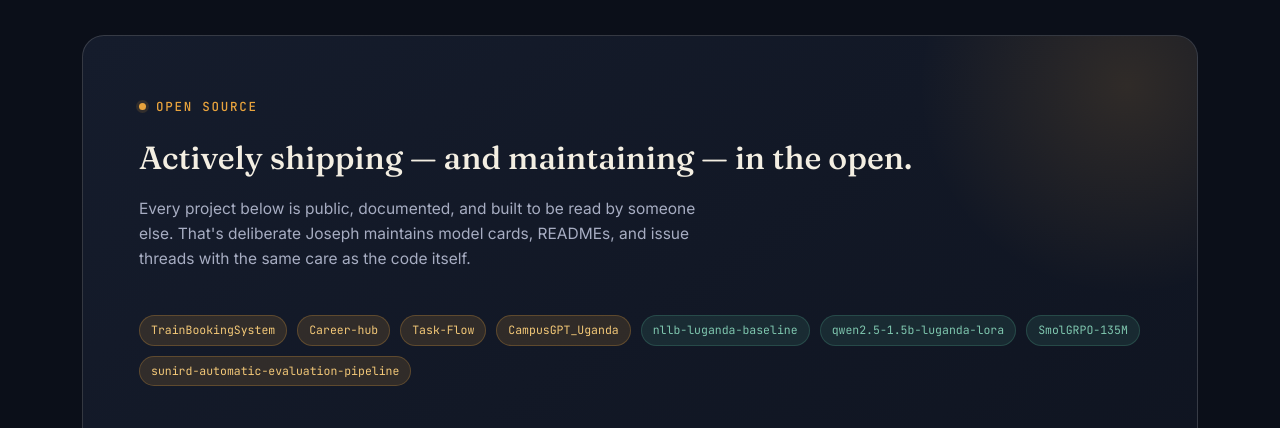
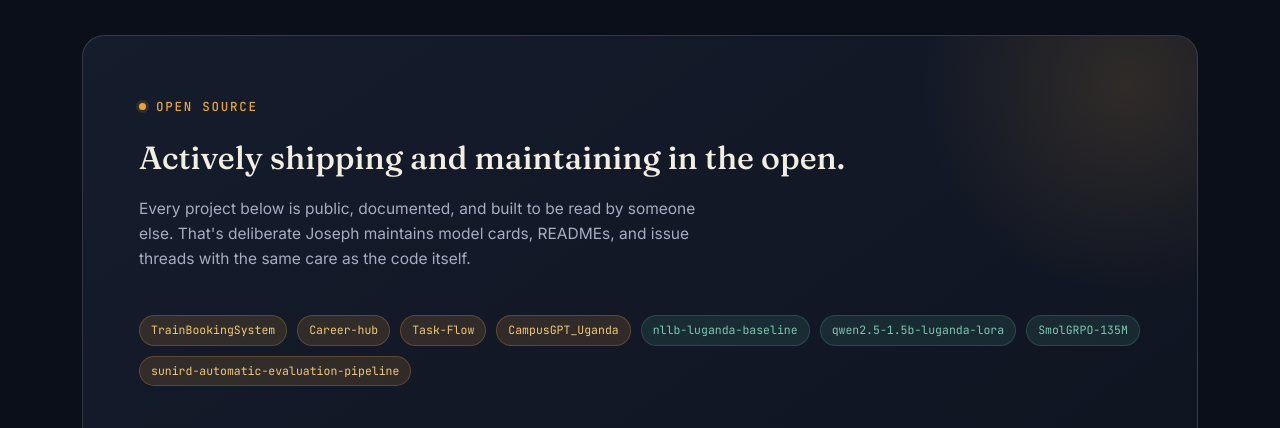
Before and after one commit to SsemuliJoseph/SsemuliJoseph.github.io, a plain HTML site: page index.html in a window 1280 px wide. Shown: the part 7320-7748 px from the top of the page. Drawn offline with Linux system fonts and the light colour scheme; animation ran at ten frames a second.

Commit message:
Remove '—' from heading in index.html

```diff
--- a/index.html
+++ b/index.html
@@ -382,7 +382,7 @@
     <div class="contact-card reveal" style="grid-template-columns:1fr; gap:28px;">
       <div>
         <span class="eyebrow">Open Source</span>
-        <h2 style="margin-top:14px; font-family:var(--f-display); font-weight:500; font-size:clamp(24px,3vw,32px);">Actively shipping — and maintaining — in the open.</h2>
+        <h2 style="margin-top:14px; font-family:var(--f-display); font-weight:500; font-size:clamp(24px,3vw,32px);">Actively shipping and maintaining in the open.</h2>
         <p style="margin-top:14px; color:var(--text-muted); font-size:15.5px; max-width:60ch;">Every project below is public, documented, and built to be read by someone else. That's deliberate  Joseph maintains model cards, READMEs, and issue threads with the same care as the code itself.</p>
       </div>
       <div class="tl-tags" style="gap:10px;">
```
